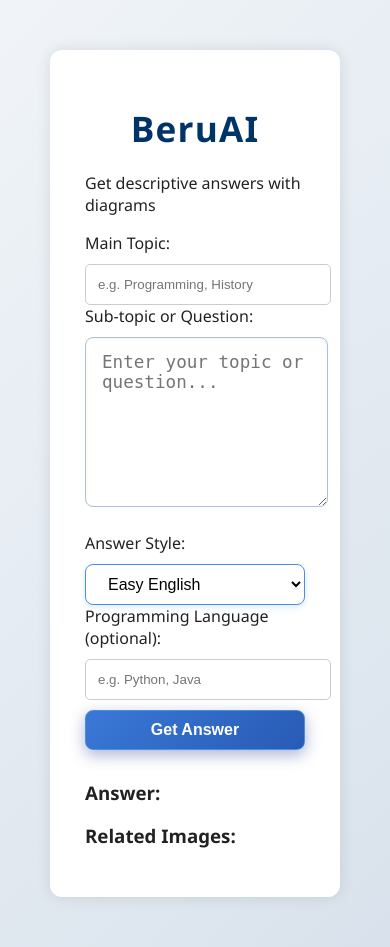
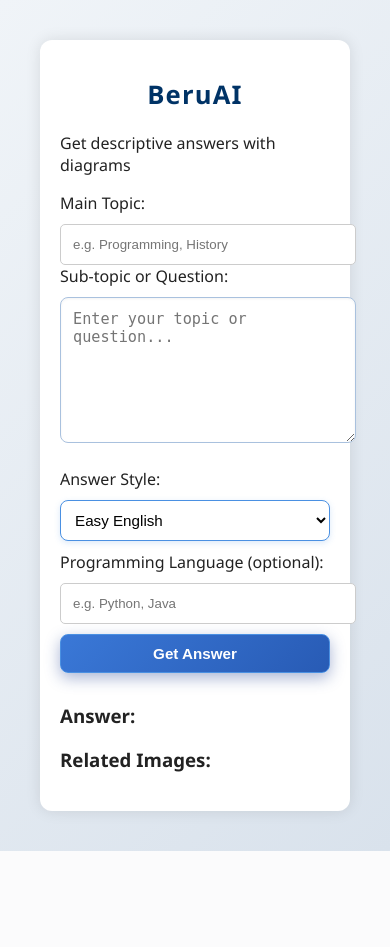
Before and after one commit to SanFlash/Satyen78beruAI, a Flask app: page / in a window 390 px wide. After the commit the page ends 851 px from the top, so only its background shows below. Run offline with Flask 3, Linux system fonts and the light colour scheme.

Commit message:
Update index.html

```diff
--- a/templates/index.html
+++ b/templates/index.html
@@ -206,6 +206,82 @@
                 transform: translateX(0);
             }
         }
+        /* === RESPONSIVE STYLES FOR MULTIPLE SCREENS === */
+
+        @media (max-width: 1024px) {
+          .container {
+            max-width: 90%;
+            padding: 25px 30px;
+          }
+
+          textarea {
+            width: 100%;
+          }
+
+          select,
+          button {
+            font-size: 0.95rem;
+            margin-bottom: 10px;
+          }
+        }
+
+        @media (max-width: 768px) {
+          body {
+            margin: 20px;
+          }
+
+          h1 {
+            font-size: 1.9rem;
+          }
+
+          textarea {
+            height: 120px;
+            font-size: 1rem;
+          }
+
+          select,
+          button {
+            display: block;
+            width: 100%;
+            margin: 10px 0;
+            font-size: 1rem;
+          }
+
+          button {
+            padding: 12px;
+          }
+        }
+
+        @media (max-width: 480px) {
+          h1 {
+            font-size: 1.6rem;
+          }
+
+          .container {
+            padding: 20px;
+          }
+
+          textarea {
+            font-size: 0.95rem;
+            padding: 12px;
+          }
+
+          select,
+          button {
+            font-size: 0.95rem;
+            padding: 10px;
+          }
+
+          #textAnswer {
+            font-size: 1rem;
+          }
+
+          pre {
+            font-size: 0.9rem;
+            padding: 12px;
+          }
+        }
+
 
   </style>
 </head>
```
